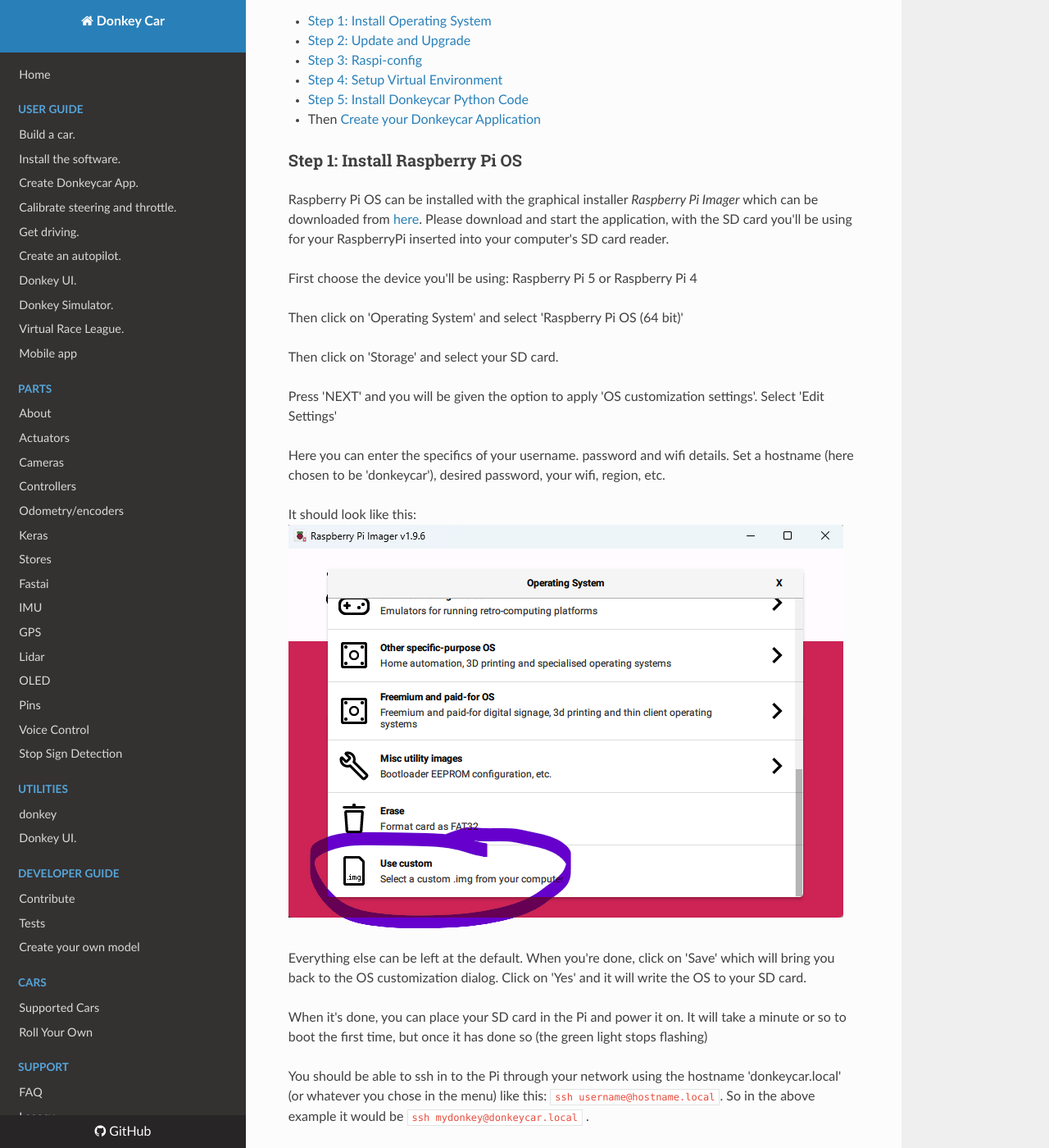
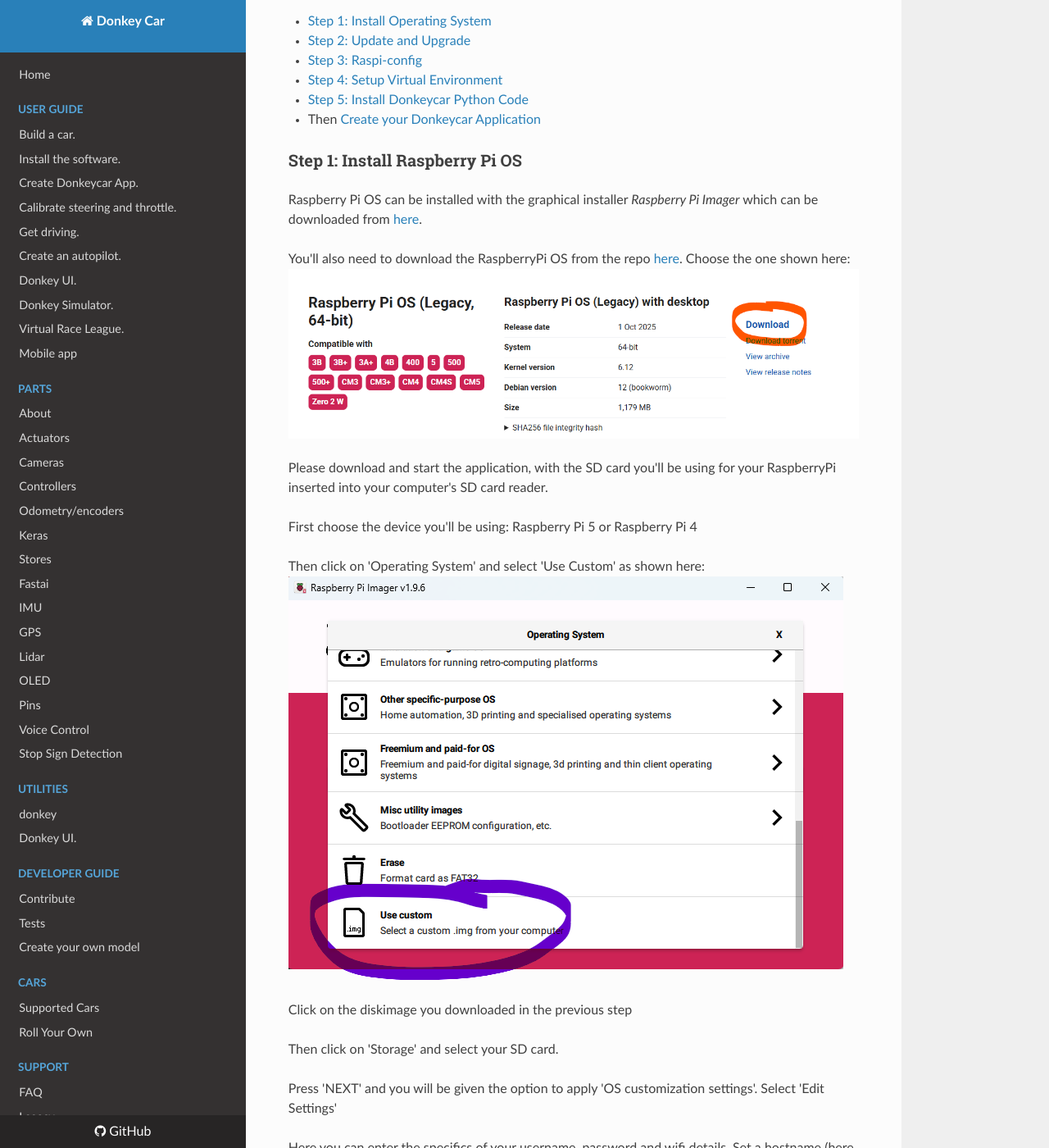
Before and after one commit to autorope/donkeydocs, an MkDocs documentation site: the page built from docs/guide/robot_sbc/setup_raspberry_pi.md, in a window 1280 px wide and 1400 px high, scrolled down 669 px. Shown: the whole window at 82% size. Built offline with MkDocs 1.6.1, drawn with Linux system fonts in a browser that asks for light colours; nearby versions of some CDN libraries.

Commit message:
Update instruction to show how to still find Bookworm

```diff
--- a/docs/guide/robot_sbc/setup_raspberry_pi.md
+++ b/docs/guide/robot_sbc/setup_raspberry_pi.md
@@ -36,11 +36,18 @@ This installation is using Raspberry Pi OS Bookworm (64 bit).
 
 Raspberry Pi OS can be installed with the graphical installer _Raspberry Pi
 Imager_ which can be downloaded from [here](https://www.raspberrypi.com/software/).
+
+You'll also need to download the RaspberryPi OS from the repo [here](https://www.raspberrypi.com/software/operating-systems/). Choose the one shown here:
+![image list](/assets/imagelist.png)
+
 Please download and start the application, with the SD card you'll be using for your RaspberryPi inserted into your computer's SD card reader.
 
 First choose the device you'll be using: Raspberry Pi 5 or Raspberry Pi 4
 
-Then click on 'Operating System' and select 'Raspberry Pi OS (64 bit)'
+Then click on 'Operating System' and select 'Use Custom' as shown here:
+![image list](/assets/imager.png)
+
+Click on the diskimage you downloaded in the previous step
 
 Then click on 'Storage' and select your SD card.
 
```
